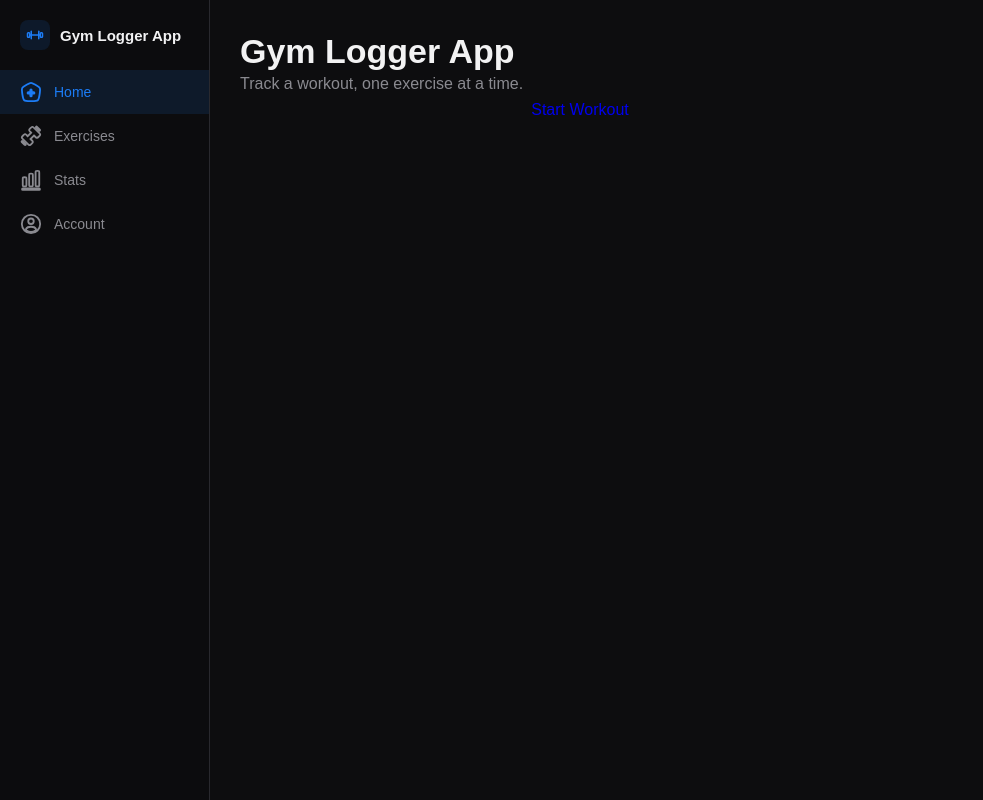
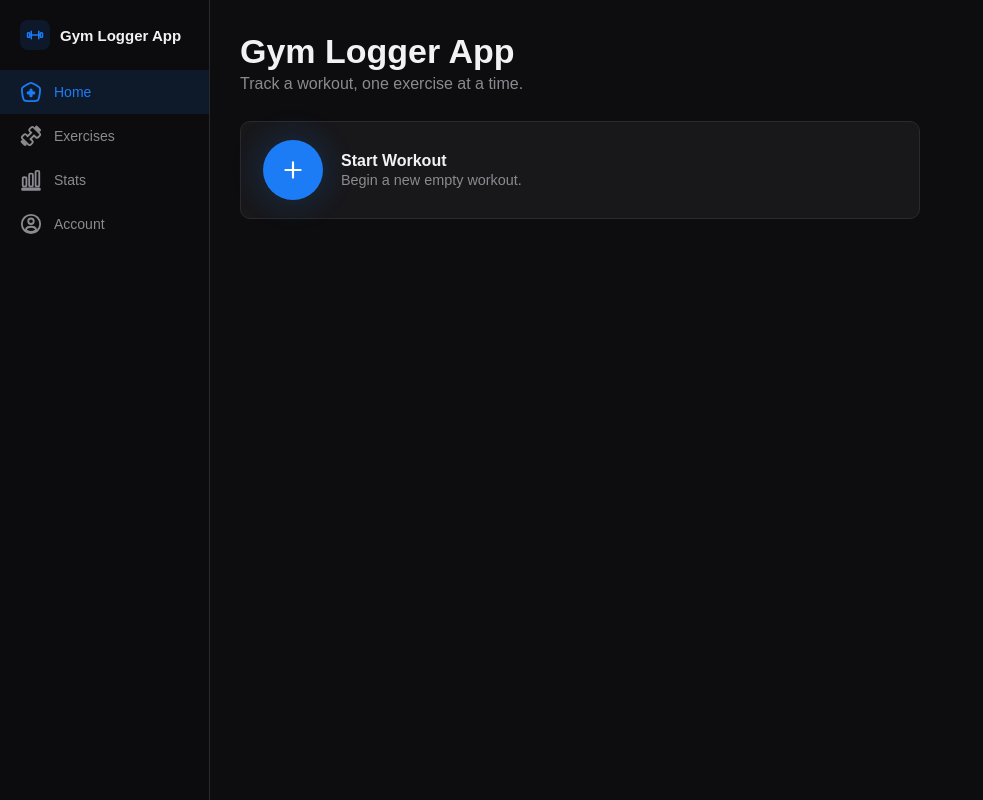
Before and after one commit to mchenrep/Gym-Logger-Web-App-CEN4090L, a Flask app: page / in a window 1280 px wide. Shown: the whole page, without its empty margins (0-983 px from the left). Run offline with Flask 3, Linux system fonts and the light colour scheme.

Commit message:
Add CSS styling to Start Workout button on home page (#1)

```diff
--- a/static/css/styles.css
+++ b/static/css/styles.css
@@ -4,9 +4,14 @@
 
     --text: #f2f2f3;
     --text-dim: #8a8a90;
-    --nav-border: #29292e;
+
+    --card-bg: #18181b;
+    --card-border: #29292e;
+
     --blue: #1c7cf5;
     --blue-dim: rgba(28, 124, 245, 0.12);
+    --blue-light: rgb(74, 154, 252);
+
 }
 
 * {
@@ -37,7 +42,7 @@ nav.side-nav {
   flex-direction: column;
 
   background: var(--nav-bg);
-  border-right: 1px solid var(--nav-border);
+  border-right: 1px solid var(--card-border);
   padding: 20px 0;
 }
 
@@ -141,9 +146,57 @@ nav.side-nav .nav-item.is-current {
   margin: 4px 0 0;
 }
 
-.start-workout-wrap {
+.start-workout-card {
   display: flex;
-  flex-direction: column;
+  align-items: center;
+  gap: 18px;
+  background: var(--card-bg);
+  border: 1px solid var(--card-border);
+  border-radius: 10px;
+  padding: 18px 22px;
+  margin: 20px 0px 36px;
+}
+
+.start-workout-link {
+  width: 60px;
+  height: 60px;
+  flex-shrink: 0;
+  border-radius: 50%;
+  border: none;
+
+  background: var(--blue);
+  color: #ffff;
+
+  display: flex;
   align-items: center;
   justify-content: center;
+
+  text-decoration: none;
+  cursor: pointer;
+
+  transition: background-color 0.15s ease;
+  box-shadow: 0 0 25px 10px var(--blue-dim);
 }
+
+.start-workout-link:hover {
+  background: var(--blue-light);
+}
+
+.start-workout-link svg {
+  width: 26px;
+  height: 26px;
+  stroke: currentColor;
+  fill: none;
+  stroke-width: 2;
+  stroke-linecap: round;
+}
+
+.start-workout-label {
+  font-weight: 600;
+}
+
+.start-workout-sublabel {
+  margin-top: 2px;
+  color: var(--text-dim);
+  font-size: 0.9rem;
+}
--- a/templates/home.html
+++ b/templates/home.html
@@ -48,8 +48,13 @@
             <p>Track a workout, one exercise at a time.</p>
         </div>
 
-        <div class="start-workout-wrap">
-            <a href="{{ url_for('workout') }}">Start Workout</a>
+        <div class="start-workout-card">
+            <a href="{{ url_for('workout') }}" class="start-workout-link" aria-label="Start Workout">
+                <svg viewBox="0 0 24 24"><line x1="12" y1="5" x2="12" y2="19"/><line x1="5" y1="12" x2="19" y2="12"/></svg>
+            </a>
+        <div>
+            <div class="start-workout-label">Start Workout</div>
+            <div class="start-workout-sublabel">Begin a new empty workout.</div>
         </div>
     </main>
 
```
